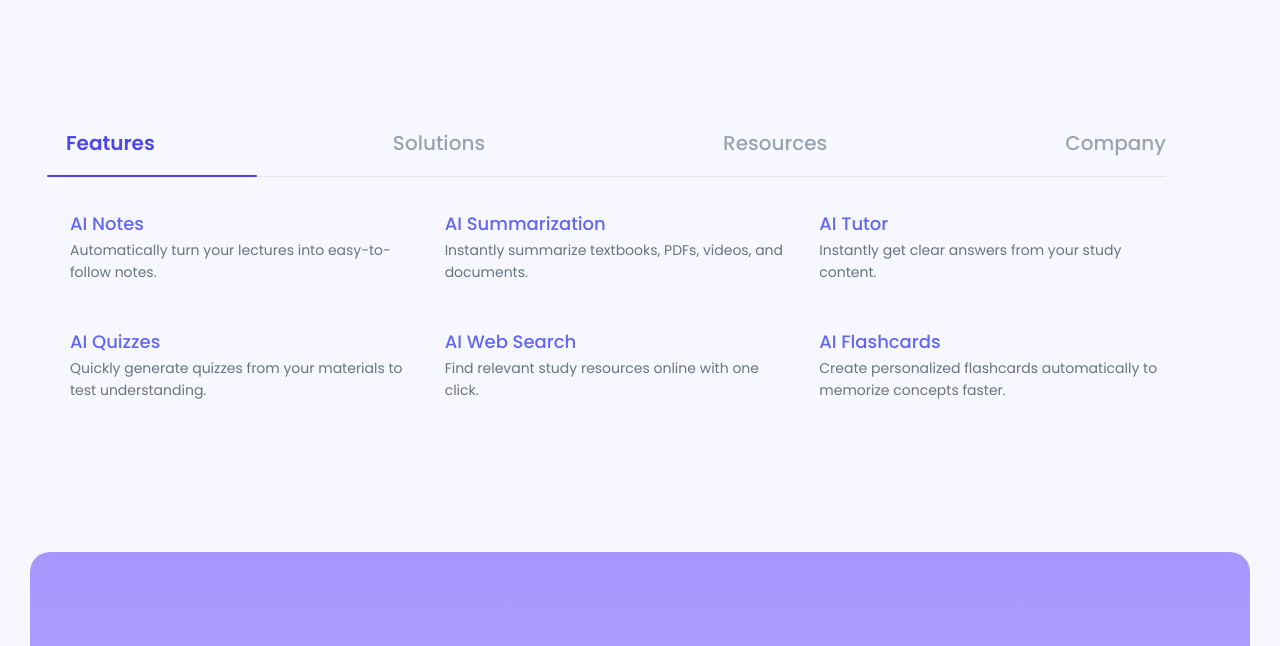
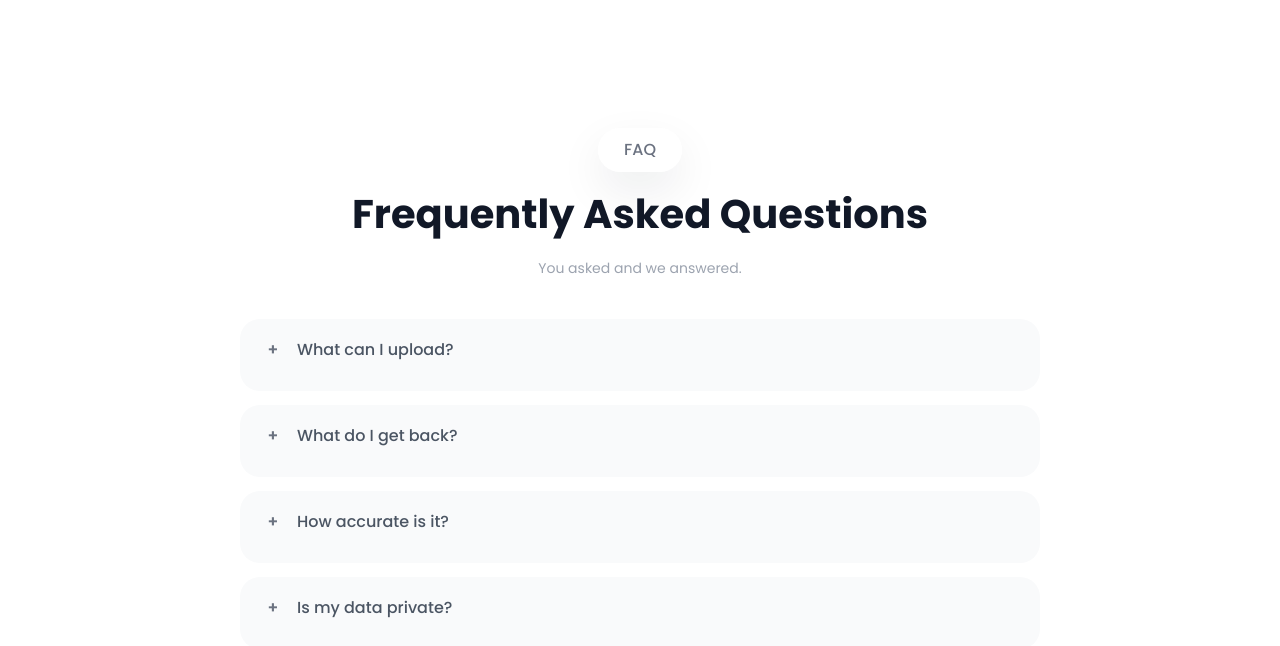
Before and after one commit to shahedBader204/software-project, a plain HTML site: page index.html in a window 1280 px wide. Shown: the part 1330-1976 px from the top of the page. Drawn offline with nearby package versions, Linux system fonts and the light colour scheme.

Commit message:
Frequently-Asked-Questions section

```diff
--- a/css/style.css
+++ b/css/style.css
@@ -7,7 +7,7 @@
 
 body {
     font-family: 'Poppins', sans-serif;
-    background-color: #fff;
+    background-color:white !important;
 }
 /* ===== Global Styles ===== */
 * {
@@ -156,11 +156,128 @@ body {
       }
     }
 
+
+
+    /* ===== FAQ SECTION ===== */
+    .faq-section {
+      padding: 80px 16px 50px;
+      display: flex;
+      justify-content: center;
+      background-color: white;
+    }
+
+    .faq-wrapper {
+      width: 100%;
+      max-width: 800px;
+      text-align: center;
+    }
+
+    /* كبسولة FAQ فوق العنوان */
+    .faq-pill {
+      display: inline-flex;
+      align-items: center;
+      justify-content: center;
+      padding: 10px 26px;
+      border-radius: 999px;
+      background: rgba(255, 255, 255, 0.9);
+      box-shadow: 0 18px 45px rgba(15, 23, 42, 0.08);
+      font-size: 16px;
+      font-weight: 500;
+      color: #6b7280;
+      margin-bottom: 18px;
+    }
+
+    .faq-title {
+      font-size: 40px;
+      font-weight: 700;
+      color: #111827;
+      margin-bottom: 18px;
+    }
+
+    .faq-subtitle {
+      font-size: 14px;
+      margin-top: 20px;
+      color: #9ca3af;
+      margin-bottom: 40px;
+    }
+
+    .faq-list {
+      text-align: left;
+    }
+
+    .faq-item {
+      background: #f9fafb;
+      border-radius: 20px;
+      padding: 18px 22px;
+      margin-bottom: 14px;
+      cursor: pointer;
+      transition: border 0.2s ease, box-shadow 0.2s ease, background 0.2s ease;
+      border: 1.5px solid transparent;
+    }
+
+    .faq-item.open {
+      background: #ffffff;
+      border-color: #6366f1;
+      box-shadow: 0 18px 40px rgba(79, 70, 229, 0.15);
+    }
+
+    .faq-header {
+      display: flex;
+      align-items: center;
+      gap: 14px;
+    }
+
+    .faq-icon {
+      width: 20px;
+      height: 20px;
+      border-radius: 999px;
+      display: flex;
+      align-items: center;
+      justify-content: center;
+      font-size: 16px;
+      font-weight: 600;
+      color: #6b7280;
+      flex-shrink: 0;
+    }
+
+    .faq-item.open .faq-icon {
+      color: #6366f1;
+    }
+
+    .faq-question {
+      font-size: 16px;
+      font-weight: 500;
+      color: #4b5563;
+    }
+
+    .faq-item.open .faq-question {
+      color: #6366f1;
+    }
+
+    .faq-body {
+      font-size: 14px;
+      color: #6b7280;
+      line-height: 1.7;
+      padding-left: 34px; /* علشان يت align مع النص فوق بعد الأيقونة */
+      padding-top: 10px;
+      max-height: 0;
+      overflow: hidden;
+      transition: max-height 0.25s ease;
+    }
+
+
+    @media (max-width: 768px) {
+      .faq-title {
+        font-size: 32px;
+      }
+    }
 /* يخلي السكشن في نص الصفحة وياخد عرض مناسب */
 .mg-section {
+  margin-top: 0px !important;
   padding: 80px 0;
   display: flex;
   justify-content: center;
+  background-color: white;
 }
 
 .mg-box {
--- a/index.html
+++ b/index.html
@@ -33,7 +33,6 @@
     <!-- Font Awesome Icons -->
     <script src="https://kit.fontawesome.com/a076d05399.js" crossorigin="anonymous"></script>
     <link rel="stylesheet" href="https://cdnjs.cloudflare.com/ajax/libs/font-awesome/6.5.0/css/all.min.css" />
-    <link rel="stylesheet" href="css/style.css" />
     <link rel="stylesheet" href="css/style.css" />
 
 
@@ -96,6 +95,81 @@
     </p>
     <div style="height: 1200px;"></div>
   </main>
+    <!-- ===== FAQ SECTION ===== -->
+  <section class="faq-section ">
+    <div class="faq-wrapper">
+
+      <div class="faq-pill">FAQ</div>
+      <h2 class="faq-title">Frequently Asked Questions</h2>
+      <p class="faq-subtitle">You asked and we answered.</p>
+
+      <div class="faq-list">
+
+        <!-- Item 1 -->
+        <div class="faq-item">
+          <div class="faq-header">
+            <span class="faq-icon">+</span>
+            <span class="faq-question">What can I upload?</span>
+          </div>
+          <div class="faq-body">
+            PDFs, lecture slides, textbooks, articles, web links, videos, and podcasts.
+            If you learn from it, Mindgrasp can process it.
+          </div>
+        </div>
+
+        <!-- Item 2 -->
+        <div class="faq-item">
+          <div class="faq-header">
+            <span class="faq-icon">+</span>
+            <span class="faq-question">What do I get back?</span>
+          </div>
+          <div class="faq-body">
+            Clean notes and summaries, auto flashcards and quizzes, and an AI tutor that
+            answers questions grounded only in your uploads. You also get progress signals
+            to see what to review next.
+          </div>
+        </div>
+
+        <!-- Item 3 -->
+        <div class="faq-item">
+          <div class="faq-header">
+            <span class="faq-icon">+</span>
+            <span class="faq-question">How accurate is it?</span>
+          </div>
+          <div class="faq-body">
+            Outputs are generated from your files and citations. It handles core facts well
+            and improves with clearer source material. For high-stakes work, double-check
+            key points like you would with any study aid.
+          </div>
+        </div>
+
+        <!-- Item 4 -->
+        <div class="faq-item">
+          <div class="faq-header">
+            <span class="faq-icon">+</span>
+            <span class="faq-question">Is my data private?</span>
+          </div>
+          <div class="faq-body">
+            Your content is stored securely and used only to provide and improve the service.
+            You stay in control of what you upload.
+          </div>
+        </div>
+
+        <!-- Item 5 -->
+        <div class="faq-item">
+          <div class="faq-header">
+            <span class="faq-icon">+</span>
+            <span class="faq-question">Does it integrate with my tools?</span>
+          </div>
+          <div class="faq-body">
+            You can connect Mindgrasp with other tools to streamline your study workflow and
+            keep everything in one place.
+          </div>
+        </div>
+
+      </div>
+    </div>
+  </section>
   <!-- ====== TABS SECTION ====== -->
 <section class="mg-section">
   <div class="mg-box me-5">
@@ -301,6 +375,7 @@
 </section>
 <!-- ====== END TABS SECTION ====== -->
 
+
     <!-- ===== Footer Section ===== -->
     <footer class="footer">
         <div class="footer-top">
@@ -341,7 +416,7 @@
  <!-- Bootstrap JS -->
   <script src="https://cdn.jsdelivr.net/npm/bootstrap@5.3.3/dist/js/bootstrap.bundle.min.js"></script>
 
-
+<script src="./js/script.js"></script>
 </body>
 
 </html>
--- a/js/script.js
+++ b/js/script.js
@@ -0,0 +1,21 @@
+ const faqItems = document.querySelectorAll(".faq-item");
+
+    faqItems.forEach((item) => {
+      const header = item.querySelector(".faq-header");
+      const body = item.querySelector(".faq-body");
+      const icon = item.querySelector(".faq-icon");
+
+      header.addEventListener("click", () => {
+        const isOpen = item.classList.contains("open");
+
+        if (isOpen) {
+          item.classList.remove("open");
+          body.style.maxHeight = null;
+          icon.textContent = "+";
+        } else {
+          item.classList.add("open");
+          body.style.maxHeight = body.scrollHeight + "px";
+          icon.textContent = "−"; // minus
+        }
+      });
+    });
```
